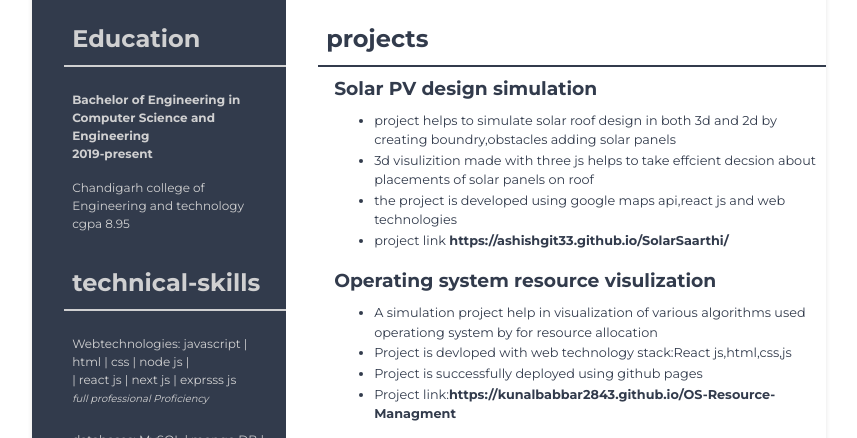
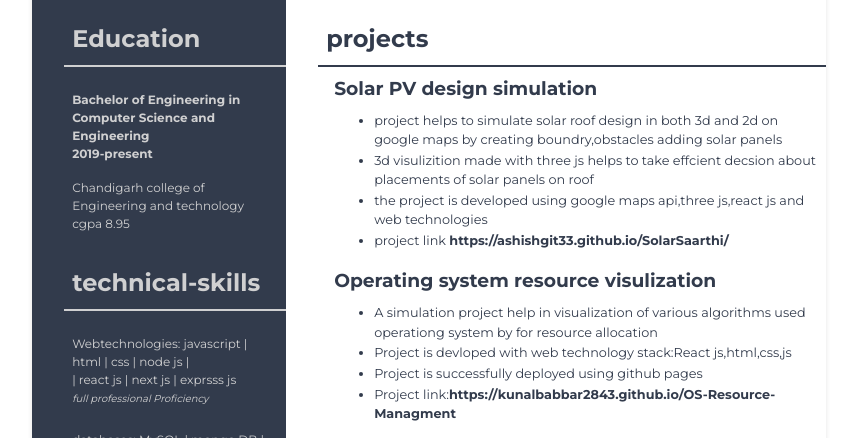
Before and after one commit to KunalBabbar2843/resume, a plain HTML site: page index.html in a window 1280 px wide. Shown: the part 330-768 px from the top of the page, without its empty margins (211-1068 px from the left). Drawn offline with Linux system fonts and the light colour scheme.

Commit message:
changes in project

```diff
--- a/index.html
+++ b/index.html
@@ -94,9 +94,9 @@
                   <div class="project" id="project-3">
                     <h3>Solar PV design simulation</h3>
                     <ul>
-                      <li>project helps to simulate solar roof design in both 3d and 2d by creating boundry,obstacles adding solar panels</li>
+                      <li>project helps to simulate solar roof design in both 3d and 2d on google maps by creating boundry,obstacles adding solar panels</li>
                       <li>3d visulizition made with three js helps to take effcient decsion about placements of solar panels on roof</li>
-                      <li>the project is developed using google maps api,react js and web technologies</li>
+                      <li>the project is developed using google maps api,three js,react js and web technologies</li>
                       <li>project link <strong>https://ashishgit33.github.io/SolarSaarthi/</strong></li>
                     </ul>
                   </div>
```
